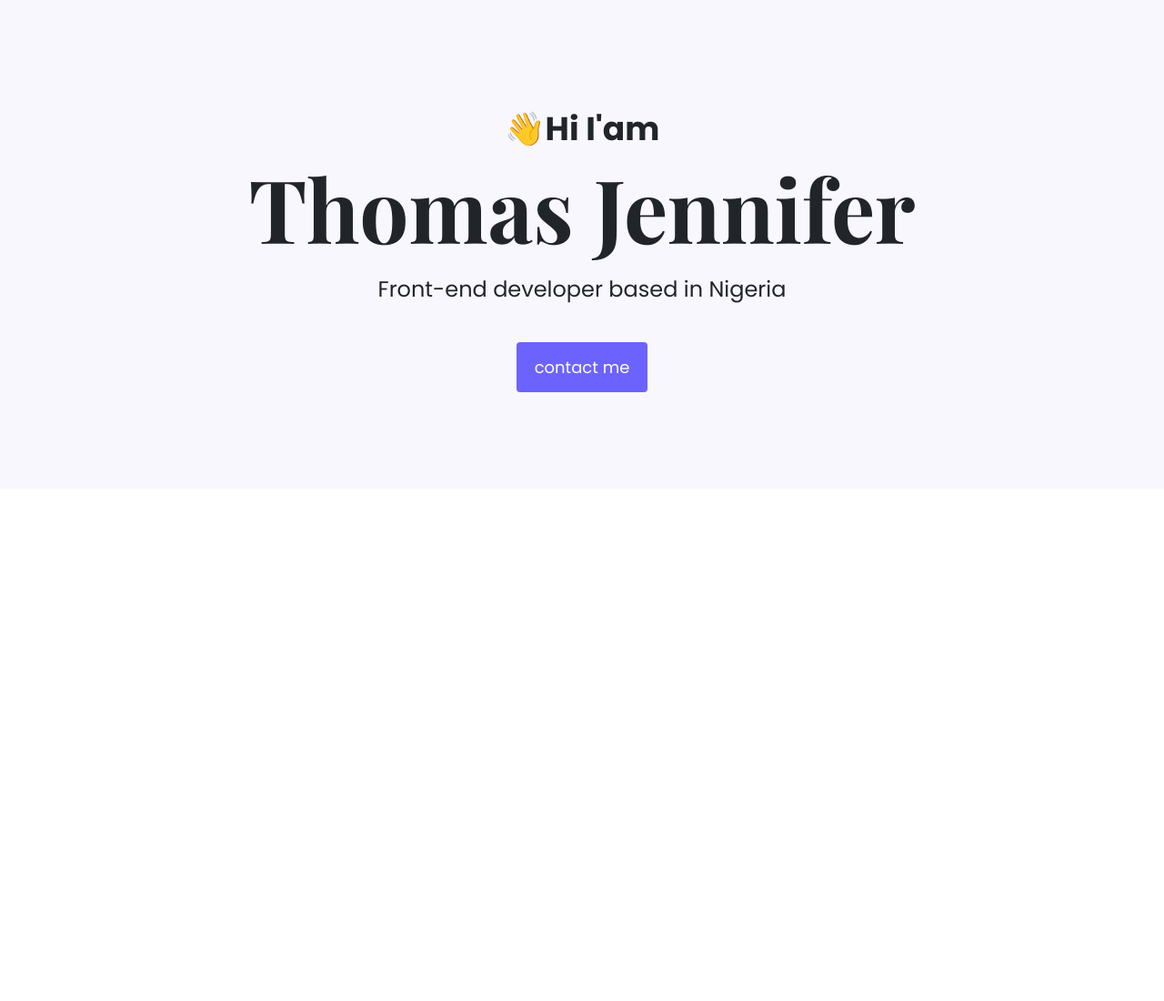
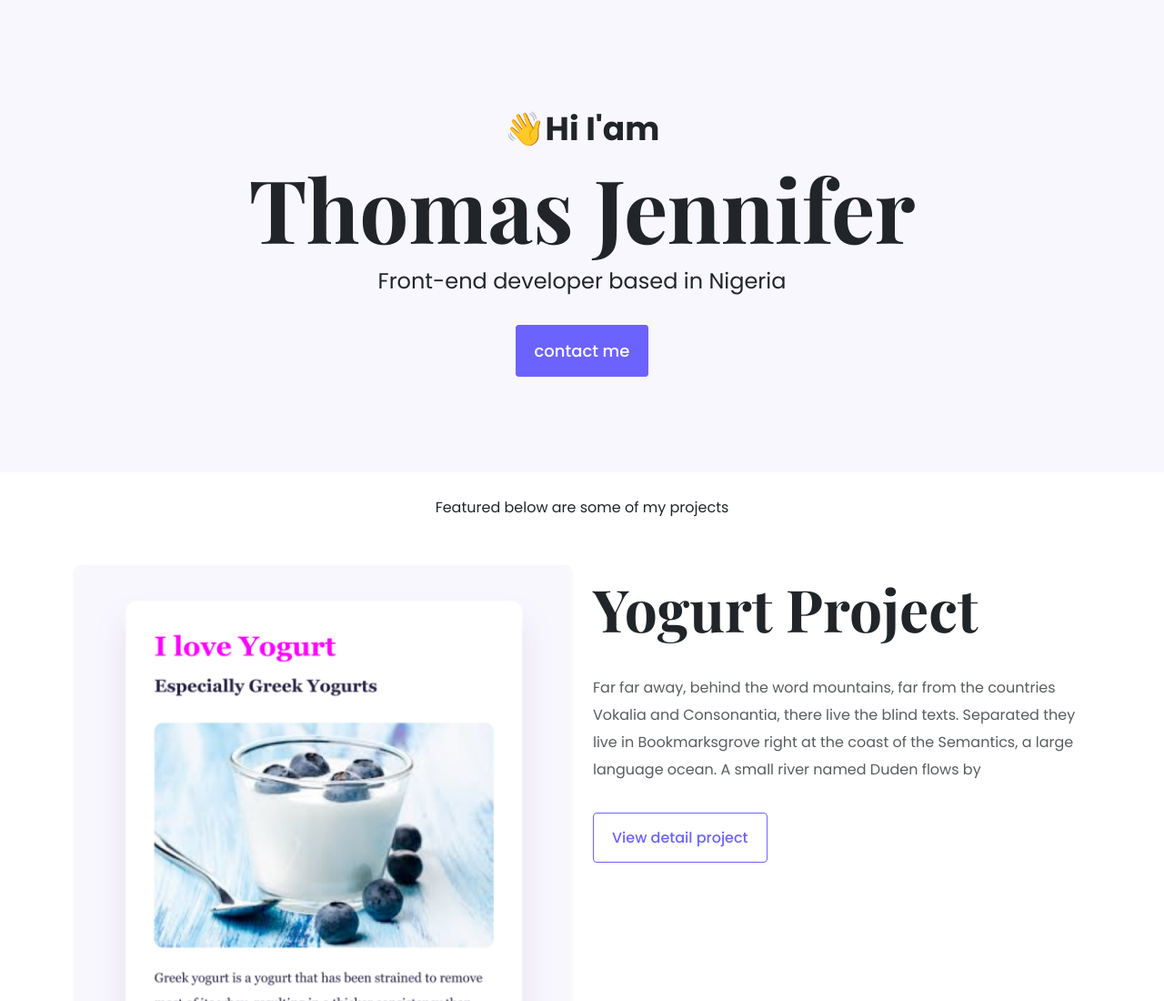
Before and after one commit to ogechi3/portfolio, a plain HTML site: page index.html in a window 1280 px wide. Shown: the top 1100 px of the page at 91% size. Before the commit the page ends 800 px from the top, so only its background shows below. Drawn offline with nearby package versions, Linux system fonts and the light colour scheme.

Commit message:
Added the homepage

```diff
--- a/css/styles.css
+++ b/css/styles.css
@@ -18,17 +18,16 @@ h2 {
   font-weight: 700;
   font-size: 36px;
 }
-p {
-  font-family: "Poppins", sans-serif;
+.hero p {
+  font-size: 24px;
   font-weight: 400;
-  font-size: 24px;
-  line-height: 2;
 }
 .hero {
   text-align: center;
   background: var(--domain-color);
   padding: 120px 20px;
 }
+
 .btn-secondary {
   background: var(--secondary-color);
   color: white;
@@ -37,3 +36,25 @@ p {
   text-decoration: none;
   font-size: 18px;
 }
+.secondary-header {
+  font-family: var(--header-font);
+  font-weight: 700;
+  font-size: 64px;
+}
+a {
+  font-weight: 500;
+  font-size: 16px;
+  color: #6c63ff;
+  border: 1px solid #6c63ff;
+  padding: 15px 20px;
+  border-radius: 4px;
+  text-decoration: none;
+}
+p {
+  font-size: 16px;
+  font-weight: 400;
+  line-height: 30px;
+}
+.project-description {
+  padding: 120px 60px1;
+}
--- a/index.html
+++ b/index.html
@@ -24,11 +24,82 @@
     ></script>
   </head>
   <body>
-    <div class="hero text-center">
+    <div class="hero">
       <h2>👋Hi I'am</h2>
       <h1>Thomas Jennifer</h1>
       <p class="mb-5">Front-end developer based in Nigeria</p>
       <a href="#" class="btn-secondary">contact me</a>
     </div>
+    <main>
+      <p class="text-center m-4">Featured below are some of my projects</p>
+      <div class="container">
+        <div class="row mt-5">
+          <div class="col-sm-6">
+              <img
+                src="/images/yoghurt.png"
+                alt="yoghurt project"
+                class="img-fluid shadow-sm rounded"
+              />
+            </div>
+            <div class="col-sm-6">
+                <div class="project-description">
+              <div class="secondary-header mb-4">Yogurt Project</div>
+              <p class="text-muted">
+                Far far away, behind the word mountains, far from the countries
+                Vokalia and Consonantia, there live the blind texts. Separated
+                they live in Bookmarksgrove right at the coast of the Semantics,
+                a large language ocean. A small river named Duden flows by
+              </p>
+              <div class="secondary-link mt-5">
+                <a href="#">View detail project</a>
+              </div>
+              </div>
+            </div>
+          </div>
+        </div>
+        <div class="row mt-5">
+          <div class="col-sm-6">
+            <div class="secondary-header mb-4">Weather Project</div>
+            <p class="text-muted">
+              Far far away, behind the word mountains, far from the countries
+              Vokalia and Consonantia, there live the blind texts. Separated
+              they live in Bookmarksgrove right at the coast of the Semantics, a
+              large language ocean. A small river named Duden flows by
+            </p>
+            <div class="secondary-link mt-5">
+              <a href="#">View detail project</a>
+            </div>
+          </div>
+          <div class="col-sm-6">
+            <img
+              src="/images/weather.png"
+              alt="weather project"
+              class="img-fluid shadow-sm rounded mt-5"
+            />
+          </div>
+        </div>
+        <div class="row mt-5">
+          <div class="col-sm-6">
+            <img
+              src="/images/yoga.png"
+              alt="yoga project"
+              class="img-fluid shadow-sm rounded"
+            />
+          </div>
+          <div class="col-sm-6">
+            <div class="secondary-header mb-4">Yoga Project</div>
+            <p class="text-muted">
+              Far far away, behind the word mountains, far from the countries
+              Vokalia and Consonantia, there live the blind texts. Separated
+              they live in Bookmarksgrove right at the coast of the Semantics, a
+              large language ocean. A small river named Duden flows by
+            </p>
+            <div class="secondary-link mt-5">
+              <a href="#">View detail project</a>
+            </div>
+          </div>
+        </div>
+      </div>
+    </main>
   </body>
 </html>
```
Also changed, not shown: images/weather.png (added), images/yoga.png (added), images/yoghurt.png (added).
